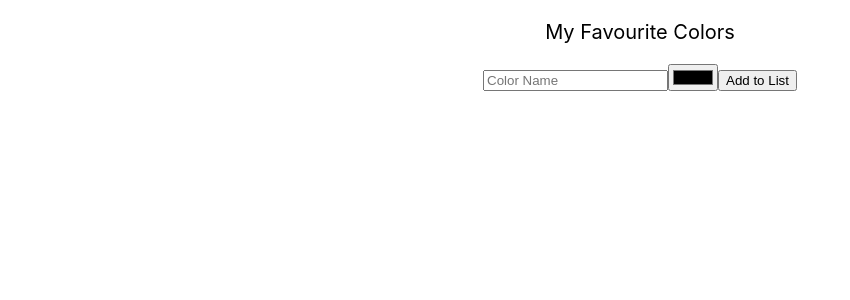
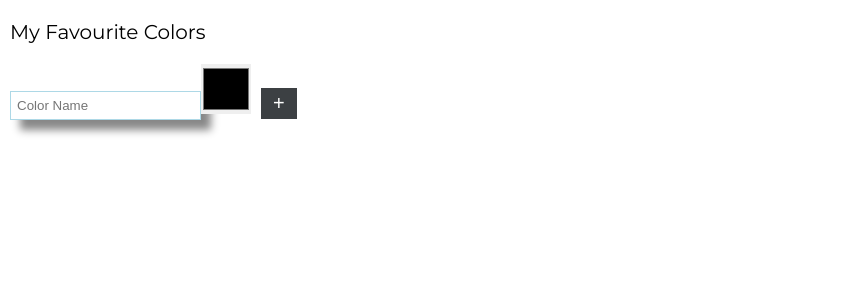
Before and after one commit to mihailSpaseski/color_app, a React (Create React App) app: page / in a window 1280 px wide. Shown: the top 300 px of the page, without its empty margins (0-850 px from the left). Built offline with nearby package versions, Linux system fonts and the light colour scheme; the HTML template or start-up script is replaced by a standard one.

Commit message:
color box and right order

```diff
--- a/public/index.html
+++ b/public/index.html
@@ -5,7 +5,6 @@
     <title>My Favourite Colors</title>
   </head>
   <body>
-    <noscript>You need to enable JavaScript to run this app.</noscript>
     <div id="root"></div>
   </body>
 </html>
--- a/src/App.css
+++ b/src/App.css
@@ -1,4 +1,9 @@
+@import url('https://fonts.googleapis.com/css2?family=Montserrat&display=swap');
+
 .App {
-  text-align: center;
+  text-align: left;
   font-size: 20px;
+  font-family: 'Montserrat';
+  margin: 10px;
+  position: static;
 }
--- a/src/App.tsx
+++ b/src/App.tsx
@@ -6,7 +6,7 @@ import AddToList from './components/AddToList';
 export interface IState {
   favouriteColor: {
     name: string
-    hexCode: string | number
+    hexCode: string
   }[]
 }
 
@@ -18,8 +18,10 @@ function App() {
     <div className="App">
       <p>My Favourite Colors</p>
 
-        <InputField nameColor={nameColor} />
-        <AddToList nameColor={nameColor} setNameColor={setNameColor}/>
+      <AddToList nameColor={nameColor} setNameColor={setNameColor}/>
+
+
+      <InputField nameColor={nameColor} />
 
     </div>
   );
--- a/src/components/AddToList.tsx
+++ b/src/components/AddToList.tsx
@@ -1,7 +1,6 @@
 import React, { useState } from 'react'
 import { IState as Props } from "../App"
-
-
+import './style.css';
 interface IProps {
     nameColor: Props['favouriteColor']
     setNameColor: React.Dispatch<React.SetStateAction<Props["favouriteColor"]>>
@@ -40,8 +39,9 @@ const AddToList: React.FC<IProps> = ({nameColor, setNameColor}) => {
 
 
   return (
-    <div className='AddToList-style'>
+    <div className='input'>
         <input
+                className='input-box'
                 type="text"
                 onChange={handleChange}
                 name="name"
@@ -50,13 +50,14 @@ const AddToList: React.FC<IProps> = ({nameColor, setNameColor}) => {
             />
 
         <input
+                className='pickerStyle'
                 type="color"
                 onChange={handleChange}
                 name="hexCode"
             />
 
             <button onClick={handleClick} className="AddToList-btn">
-                Add to List
+                +
             </button>
     </div>
   )
--- a/src/components/InputField.tsx
+++ b/src/components/InputField.tsx
@@ -12,21 +12,18 @@ const InputField: React.FC<IProps> = ({nameColor}) => {
   const renderList = (): JSX.Element[] => {
     return nameColor.map((nameColor, index) => {
         return (
-            <li key={index}>
+            <div key={index}>
                 <div>
-                   <button></button>
-                    <h2>{nameColor.name}</h2>
-                    <h2>{nameColor.hexCode}</h2>
+                  <span className="colorBox" style={{backgroundColor: nameColor.hexCode}}></span>
+                  <span>{nameColor.name}</span>
                 </div>
-            </li>
+            </div>
         )
     })
 }
 
 return (
-  <ul>
-      {renderList()}
-  </ul>
+      <div className='renderList'>{renderList()}</div>
 )
 
 }
--- a/src/components/style.css
+++ b/src/components/style.css
@@ -1,14 +1,40 @@
-.input {
-    display: flex;
-    width: 90%;
-    position: relative;
-    align-items: center;
+.AddToList-btn {
+    margin: 10px 10px;
+    font-size: 100%;
+    padding: 4px 12px;
+    background-color: #3C4043;
+    color: white;
+    box-shadow: none;
+    border: none;
 }
 
-.input_box {
-    width: 100%;
-    padding: 5px 8px;
-    font-size: 20px;
+.AddToList-btn:active {
+    background-color: darkgrey;
+}
+
+.input-box {
+    padding: 6px;
+
+    background-color: white;
+    border: 1px solid lightblue;
+    box-shadow: 10px 10px 8px #888888;
+}
+
+.pickerStyle {
+    margin: 0;
+    padding: 0;
+    width: 50px;
+    height: 50px;
     border: none;
-    box-shadow: inset 0 0 5px black;
+    display: inline-block;
 }
+
+.colorBox {
+    margin: 20px;
+    padding: 5px 15px;
+}
+
+.renderList {
+    margin: 10px;
+    padding: 50px;
+}
```
